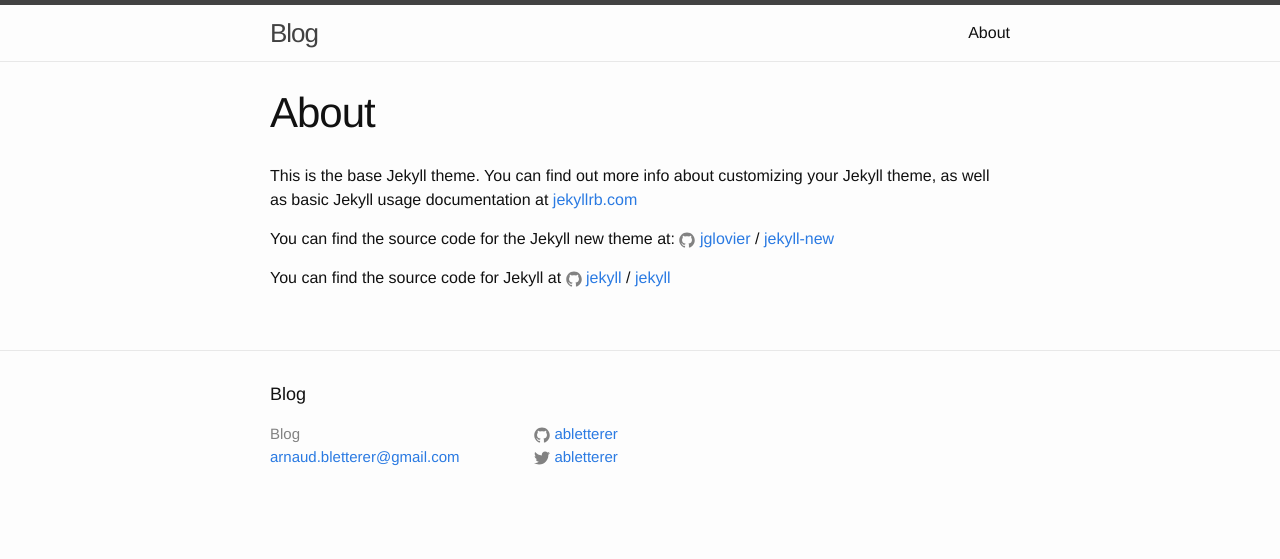
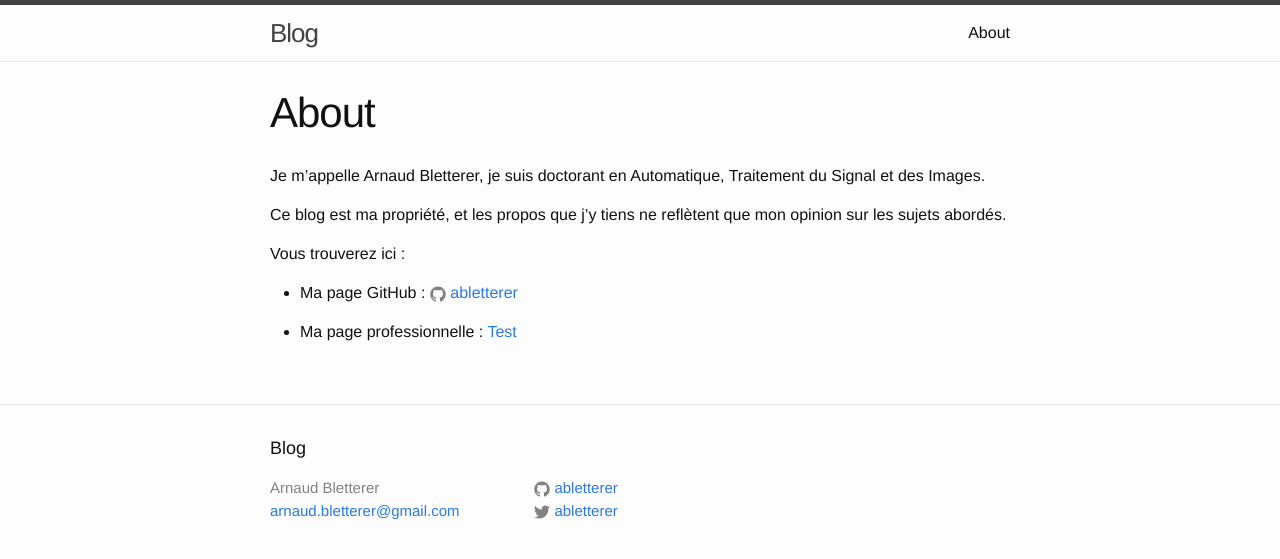
Before and after one commit to abletterer/blog, a Jekyll site: the page built from about.md, in a window 1280 px wide. Shown: the top 559 px of the page. Built offline with Jekyll 4.4.1, drawn with Linux system fonts in a browser that asks for light colours.

Commit message:
Modification du footer et ajout du nom d'auteur sur le site

```diff
--- a/_config.yml
+++ b/_config.yml
@@ -7,6 +7,7 @@
 
 # Site settings
 title: Blog
+author: Arnaud Bletterer
 email: arnaud.bletterer@gmail.com
 description: > # this means to ignore newlines until "baseurl:"
 baseurl: "/blog" # the subpath of your site, e.g. /blog
--- a/_includes/footer.html
+++ b/_includes/footer.html
@@ -7,7 +7,7 @@
     <div class="footer-col-wrapper">
       <div class="footer-col footer-col-1">
         <ul class="contact-list">
-          <li>{{ site.title }}</li>
+          <li>{{ site.author }}</li>
           <li><a href="mailto:{{ site.email }}">{{ site.email }}</a></li>
         </ul>
       </div>
--- a/about.md
+++ b/about.md
@@ -3,13 +3,14 @@ layout: page
 title: About
 permalink: /about/
 ---
+Je m'appelle Arnaud Bletterer, je suis doctorant en Automatique, Traitement du Signal et des Images.
 
-This is the base Jekyll theme. You can find out more info about customizing your Jekyll theme, as well as basic Jekyll usage documentation at [jekyllrb.com](http://jekyllrb.com/)
+Ce blog est ma propriété, et les propos que j'y tiens ne reflètent que mon opinion sur les sujets abordés.
 
-You can find the source code for the Jekyll new theme at:
-{% include icon-github.html username="jglovier" %} /
-[jekyll-new](https://github.com/jglovier/jekyll-new)
+Vous trouverez ici :
 
-You can find the source code for Jekyll at
-{% include icon-github.html username="jekyll" %} /
-[jekyll](https://github.com/jekyll/jekyll)
+* Ma page GitHub : {% include icon-github.html username="abletterer" %}
+* Ma page professionnelle : [Test][i3s-blettere]
+
+
+[i3s-blettere]: http://i3s.unice.fr/~blettere
```
